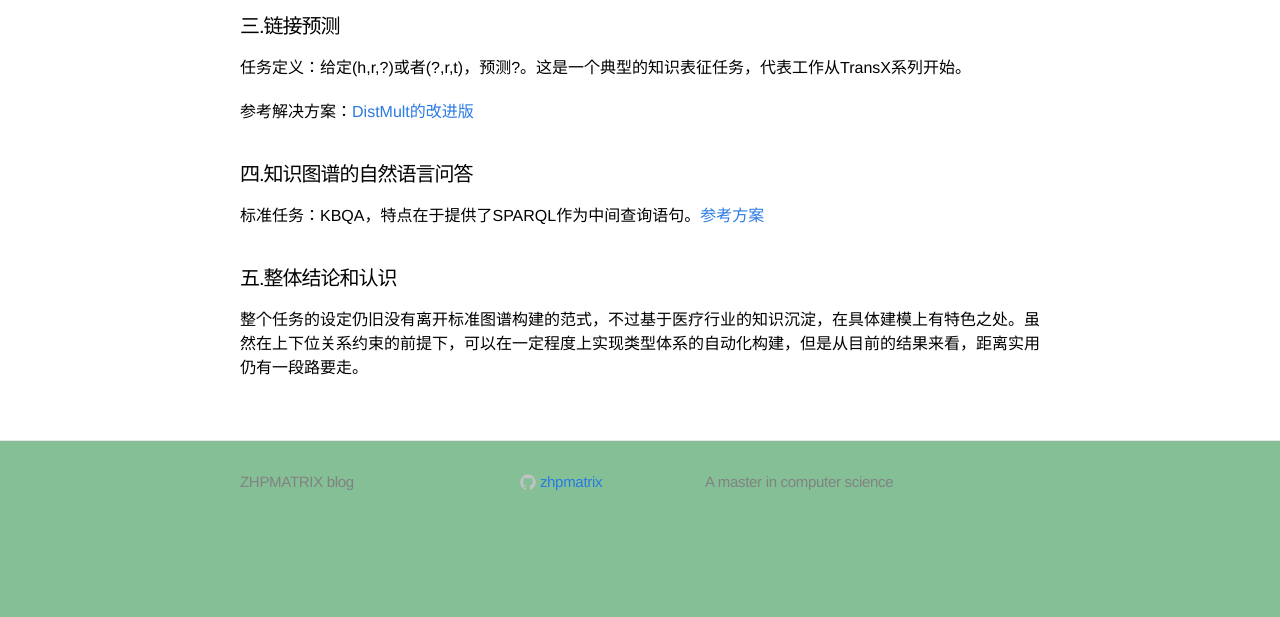
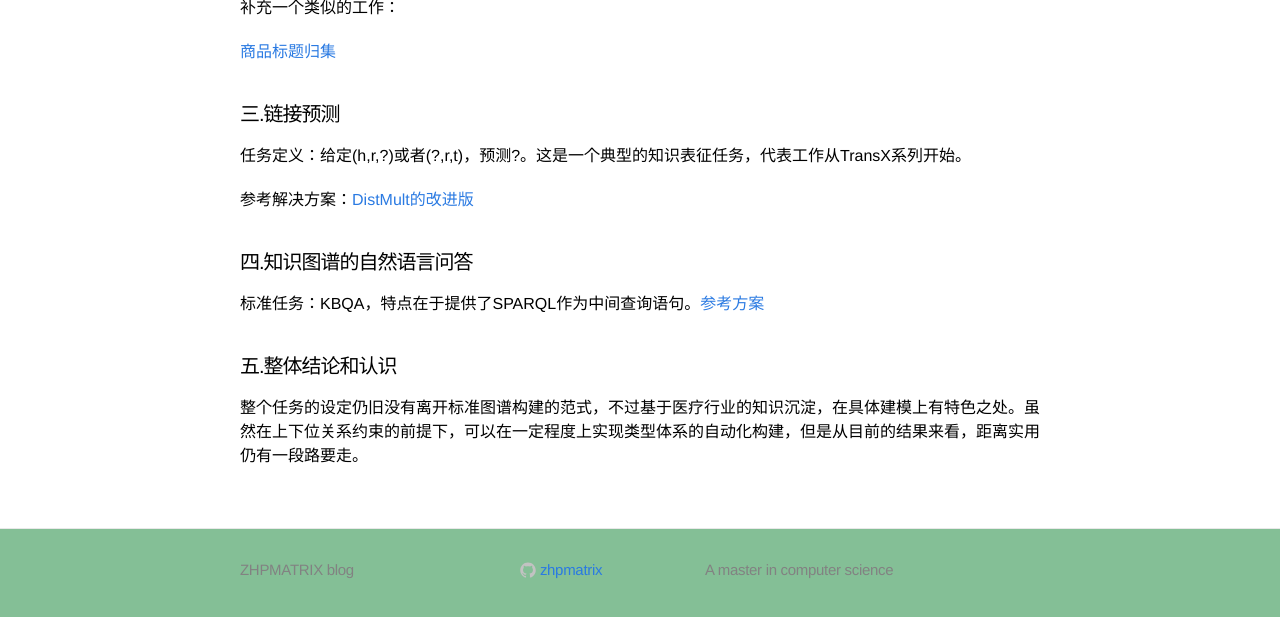
Before and after one commit to zhpmatrix/zhpmatrix.github.io, a Jekyll site: the page built from _posts/2021-03-11-ccks-covid19-kg.md, in a window 1280 px wide and 900 px high, scrolled down 3262 px, cut to the strip 274-891 px from the top of the window. Built offline with Jekyll 4.4.1, drawn with Linux system fonts in a browser that asks for light colours; comment, search, counter and statistics services are not loaded; before the commit the page ends 4074 px from its top, so only the background shows below that.

Commit message:
Update 2021-03-11-ccks-covid19-kg.md

```diff
--- a/_posts/2021-03-11-ccks-covid19-kg.md
+++ b/_posts/2021-03-11-ccks-covid19-kg.md
@@ -72,6 +72,9 @@ mathjax: true
 
 ![img6](https://ftp.bmp.ovh/imgs/2021/03/84312cb964b1fbe4.png)
 
+补充一个类似的工作：
+
+[商品标题归集](https://tianchi.aliyun.com/competition/entrance/231629/information)
 
 #### 三.链接预测
 
```
